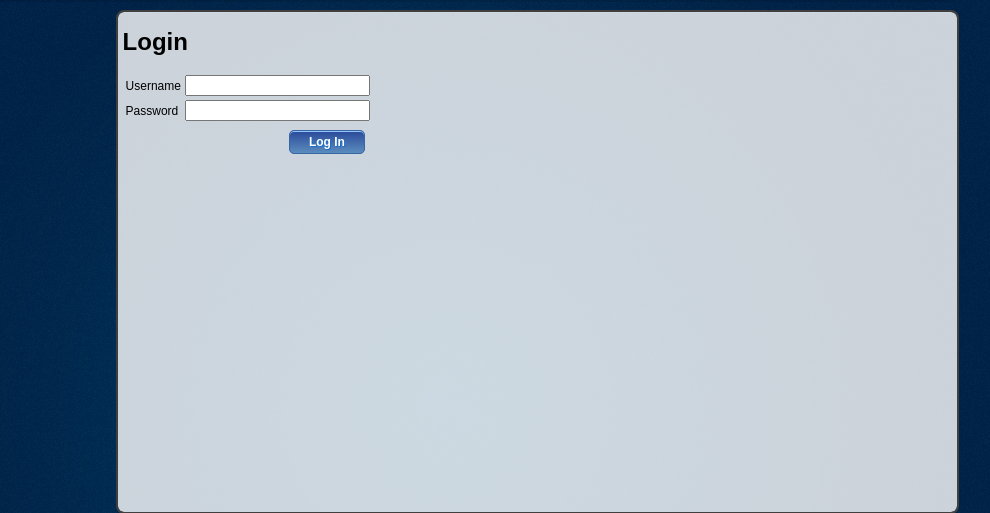
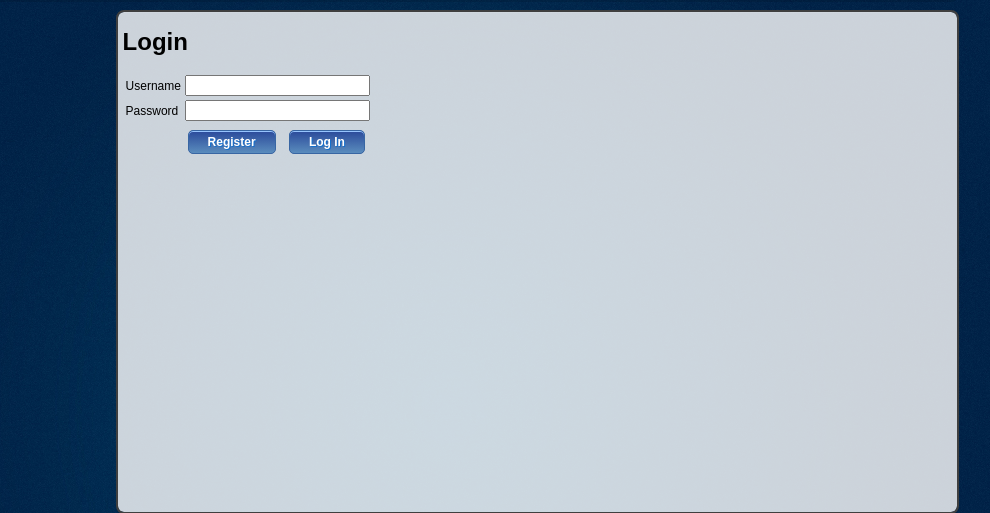
Before and after one commit to thitikom/SeNamo, a Django app: page /login in a window 1280 px wide. Shown: the part 106-619 px from the top of the page, without its empty margins (193-1183 px from the left). Run offline with Django 3.2, Linux system fonts and the light colour scheme; parts of the project's set-up code (start-up, migrations or seed data) failed here and were passed over.

Commit message:
add register button on login page

```diff
--- a/templates/base.html
+++ b/templates/base.html
@@ -13,7 +13,7 @@
             <div id="logo" class="clearfix reflected">E-Commerce Store</div>
         </div>
         <div id="logo-image">
-            <a href="/"><img src="/media/images/logo.png" height="80"/></a>
+            <img src="/media/images/logo.png" height="80"/>
 
         </div>
         {% block search_bar %}
--- a/templates/login_user.html
+++ b/templates/login_user.html
@@ -22,8 +22,8 @@
    <td> <input type="text" name="username" value="{{ username}}" /></td>
     </tr><tr><td>Password</td>
     <td><input type="password" name="password" value="" /></td>
-    </tr><tr><td></td><td align='right'>
-    <input type="submit" value="Log In" div class="sexy-button"/></td>
+    </tr><tr><td colspan="2" align='right'>
+    <a href='/register' class="sexy-button">Register</a> <input type="submit" value="Log In" div class="sexy-button"/></td>
 </tr>
 </table>
 </form>
```
Also changed, not shown: SeNamo.db.
